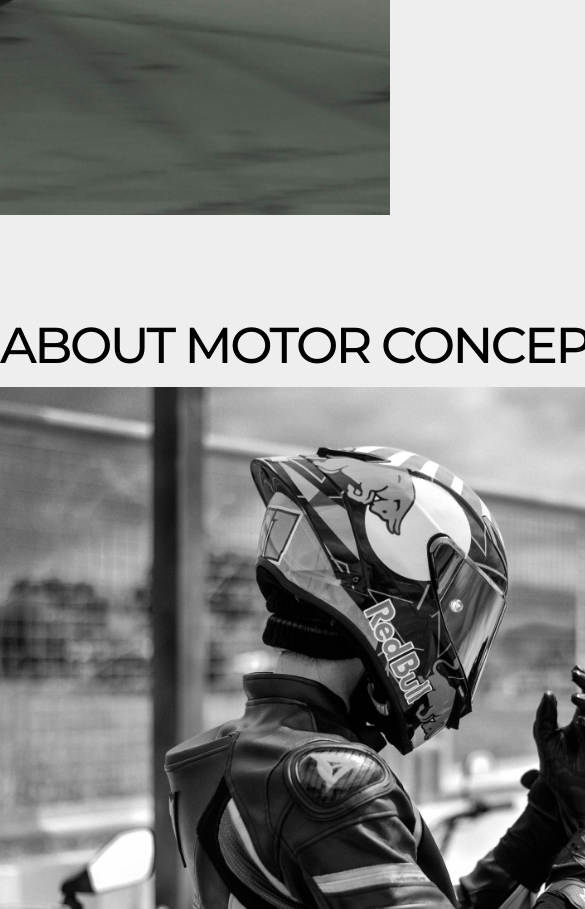
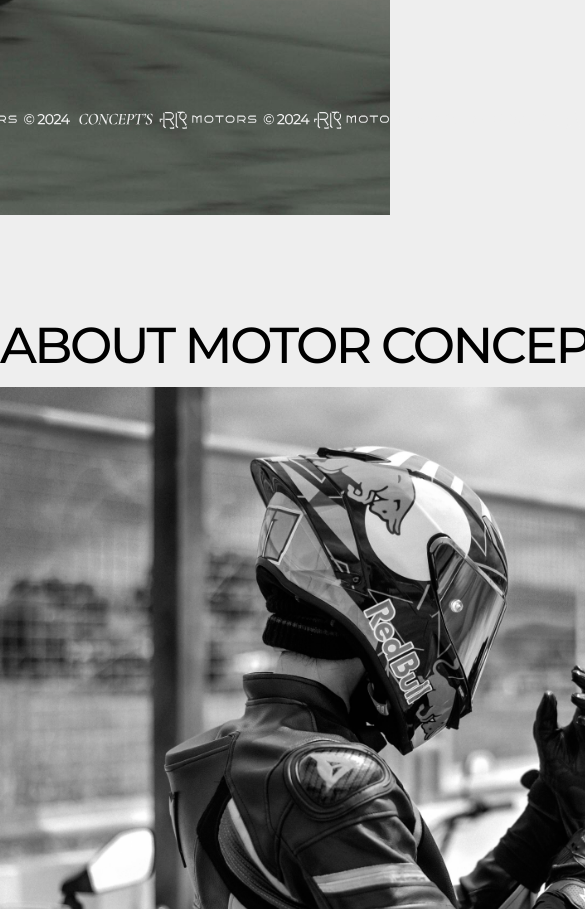
Before and after one commit to aikhe/BSEMC3B-static, a React (Vite) app in the folder web/: page / in a window 390 px wide. Shown: the part 1726-2635 px from the top of the page, 585 px wide, since content can reach past the window. Built offline with nearby package versions, Linux system fonts and the light colour scheme; a web font is replaced by a local one.

Commit message:
negative directionFactor now works like a charm

```diff
--- a/web/layouts/pages/intro.tsx
+++ b/web/layouts/pages/intro.tsx
@@ -9,13 +9,21 @@ import { useRef } from "react";
 const Intro: React.FC = () => {
   const textScroll = useRef<HTMLDivElement>(null);
 
-  const baseX = useMotionValue(0);
+  let baseX = useMotionValue(0);
   const transformX = useTransform(baseX, [0, 100], [0, 100], { clamp: false });
 
-  const directionFactor = useRef<number>(1);
+  const directionFactor = useRef<number>(-1);
   const baseVelocity = 300;
 
   useAnimationFrame((_, delta) => {
+    transformX.onChange((value) => {
+      if (value >= window.innerWidth) {
+        baseX.set(0);
+      } else if (value <= -window.innerWidth) {
+        baseX.set(0);
+      }
+    });
+
     const moveBy = directionFactor.current * baseVelocity * (delta / 1000);
 
     baseX.set(baseX.get() + moveBy);
@@ -45,11 +53,17 @@ const Intro: React.FC = () => {
 
         <motion.div
           ref={textScroll}
-          className="absolute bottom-[7.5%] flex w-full gap-10"
+          className="absolute bottom-[7.5%] w-full -translate-x-20 gap-10"
           style={{ x: transformX }}
         >
-          <img src="/moving.svg" className="" alt="" />
-          <img src="/moving.svg" className="" alt="" />
+          <div className="relative">
+            <img src="/moving.svg" alt="" />
+            <img
+              src="/moving.svg"
+              className="absolute left-[101%] top-0"
+              alt=""
+            />
+          </div>
         </motion.div>
       </section>
     </>
```
